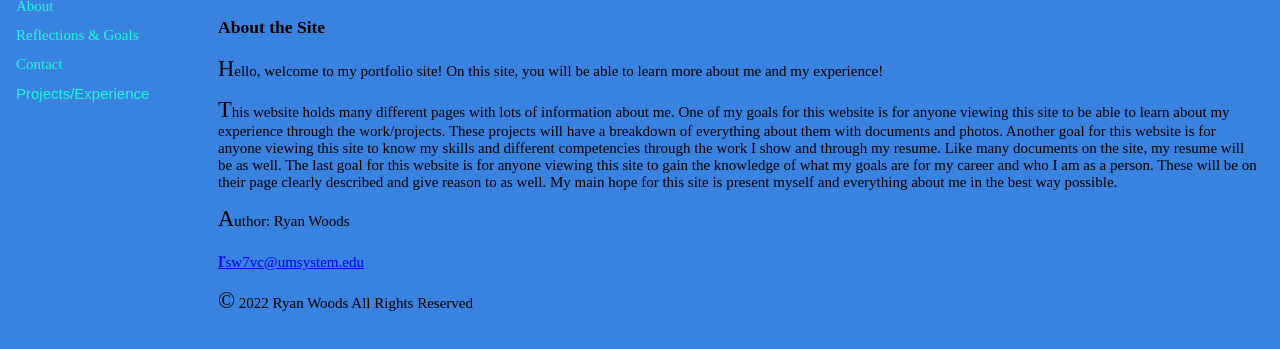
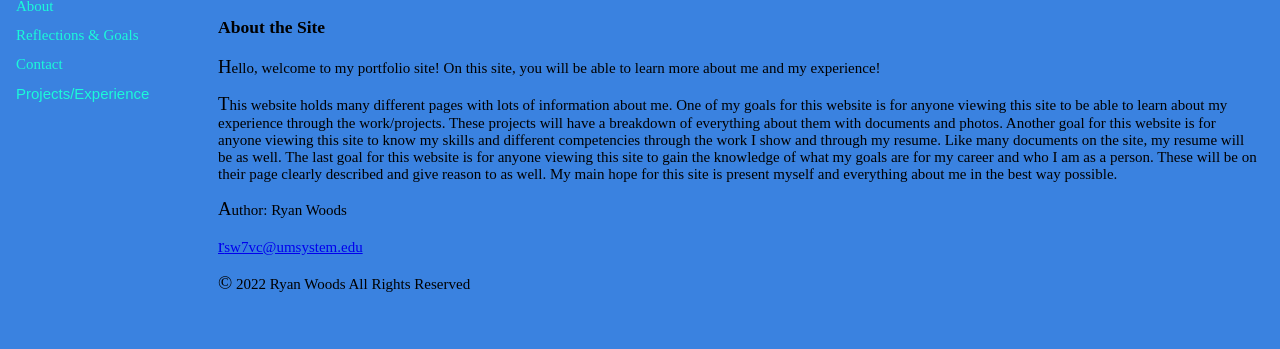
Before and after one commit to RSW7VC3/rsw7vc3.github.io, a plain HTML site: page islt_7310/index.html in a window 1280 px wide. Shown: the part 57-406 px from the top of the page. Drawn offline with Linux system fonts and the light colour scheme.

Commit message:
Quick fixes for psuedo elements

```diff
--- a/islt_7310/style.css
+++ b/islt_7310/style.css
@@ -13,7 +13,7 @@ p {
 
 }
 p::first-letter{
-    font-size: 150%;
+    font-size: 125%;
 }
 .footer {
     position: fixed;
```
